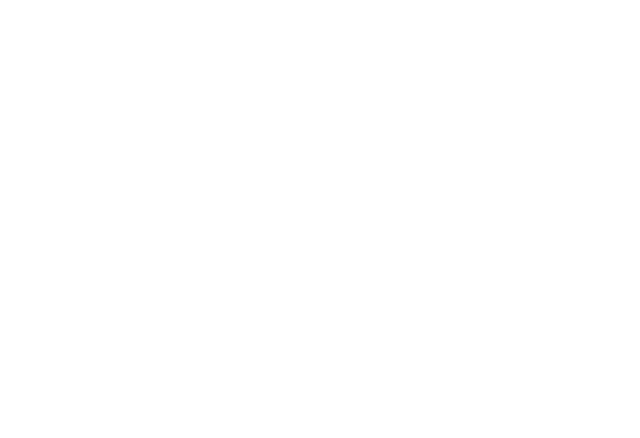
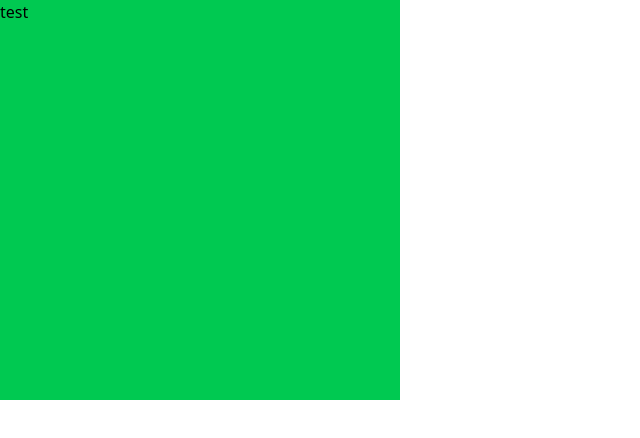
Before and after one commit to aidanbh16/Personal-Website, a website: page public/index.html in a window 1280 px wide. Shown: the whole page, without its empty margins (0-640 px from the left). Drawn offline with Linux system fonts and the light colour scheme.

Commit message:
setting up tailwindcss environment (WIP but moving devices)

```diff
--- a/public/index.html
+++ b/public/index.html
@@ -4,7 +4,11 @@
     <meta charset="UTF-8">
     <meta name="viewport" content="width=device-width, initial-scale=1.0">
     <title>Document</title>
+    <link rel="stylesheet" href="css/output.css">
 </head>
 <body>
+    <header class="w-100 h-100 test-bg">
+        <div>test</div>
+    </header>
 </body>
 </html>
--- a/src/routes/homeRoute.ts
+++ b/src/routes/homeRoute.ts
@@ -1,8 +1,9 @@
+import path from "path";
 import {Router} from "express";
 const router = Router();
 
 router.get("/", (req, res) => {
-    res.send("test")
+    res.sendFile(path.join(__dirname, "../../public/index.html"))
 })
 
 export = router;
--- /dev/null
+++ b/src/styles/input.css
@@ -0,0 +1,5 @@
+@import "tailwindcss";
+
+.test-bg {
+    @apply bg-green-500;
+}
--- a/tsconfig.json
+++ b/tsconfig.json
@@ -47,7 +47,7 @@
     // "noResolve": true,                                /* Disallow 'import's, 'require's or '<reference>'s from expanding the number of files TypeScript should add to a project. */
 
     /* JavaScript Support */
-    "allowJs": true,                                  /* Allow JavaScript files to be a part of your program. Use the 'checkJS' option to get errors from these files. */
+    // "allowJs": true,                                  /* Allow JavaScript files to be a part of your program. Use the 'checkJS' option to get errors from these files. */
     // "checkJs": true,                                  /* Enable error reporting in type-checked JavaScript files. */
     // "maxNodeModuleJsDepth": 1,                        /* Specify the maximum folder depth used for checking JavaScript files from 'node_modules'. Only applicable with 'allowJs'. */
 
```
Also changed, not shown: package.json (+5 -2 lines), dist/routes/homeRoute.js, public/css/output.css (added), 1 other file.
